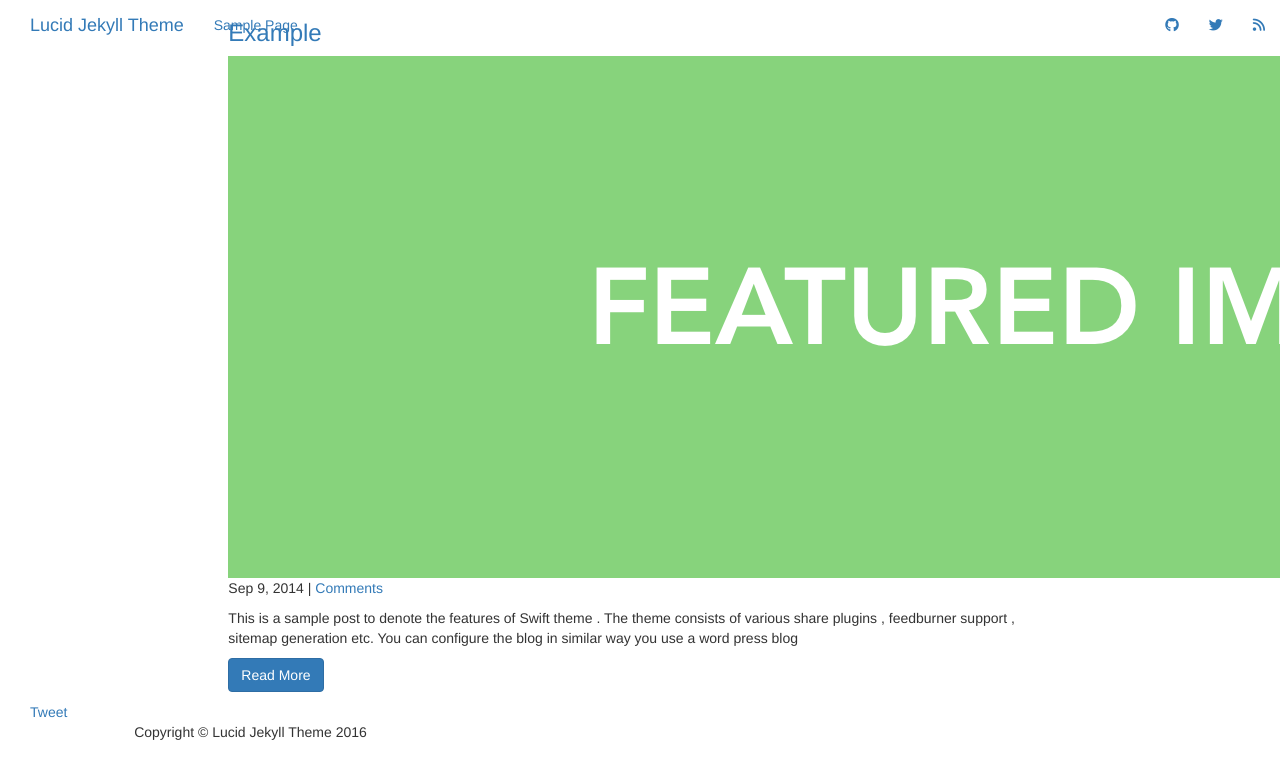
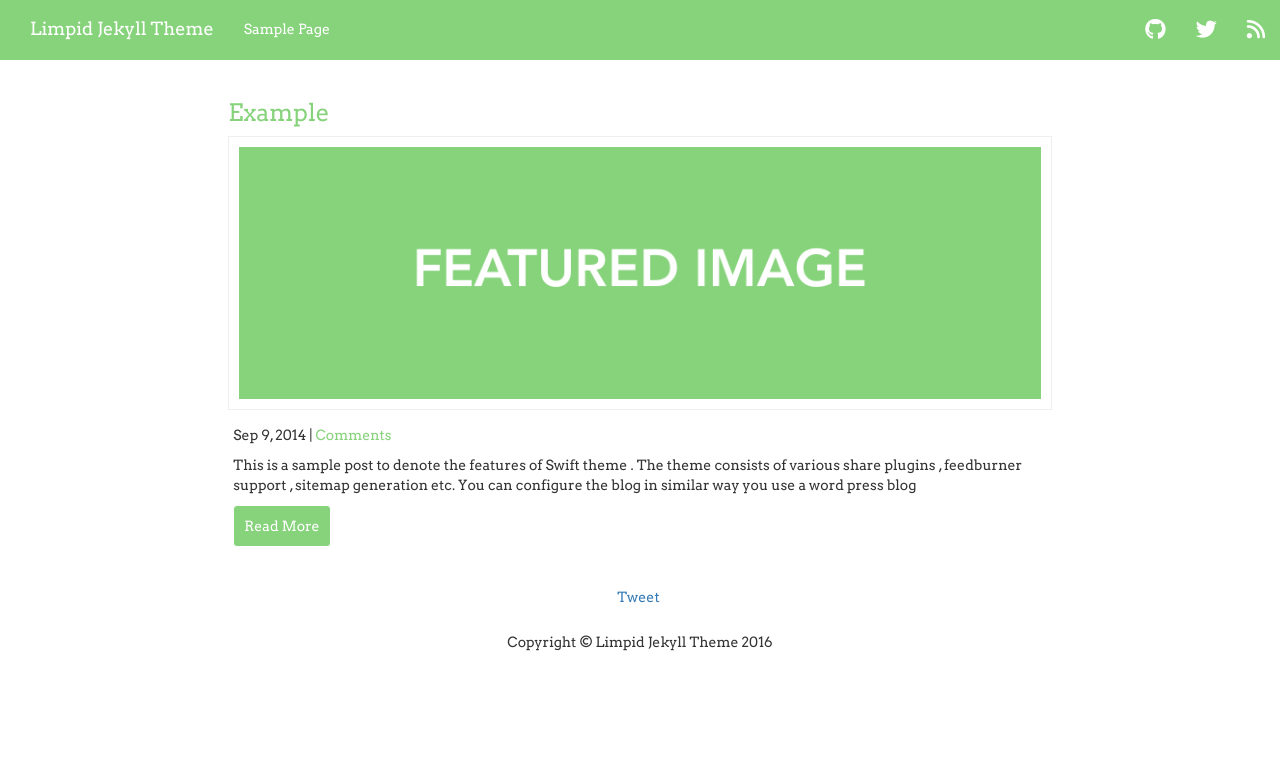
Before and after one commit to pranavrajs/limpid, a Jekyll site: the page built from index.html, in a window 1280 px wide. Shown: the top 779 px of the page. Built offline with Jekyll 4.4.1, drawn with Linux system fonts in a browser that asks for light colours; nearby versions of some CDN libraries; comment, search, counter and statistics services are not loaded.

Commit message:
Update config and link for subpages

```diff
--- a/_config.yml
+++ b/_config.yml
@@ -1,8 +1,8 @@
 # Site settings
-title: Lucid Jekyll Theme
+title: Limpid Jekyll Theme
 email: pranav@maangalabs.com
-description: Lucid Jekyll Theme is a clean, minimal theme for Jekyll websites.
-baseurl: "/limpid/" # the subpath of your site, e.g. /blog/
+description: Limpid Jekyll Theme is a clean, minimal theme for Jekyll websites.
+baseurl: /limpid # the subpath of your site, e.g. /blog/
 url: "http://maangalabs.com" # the base hostname & protocol for your site
 #twitter
 twitter_username: pranavrajs
--- a/_includes/head.html
+++ b/_includes/head.html
@@ -5,7 +5,7 @@
     <title>{% if page.title %}{{ page.title }}{% else %}{{ site.title }}{% endif %}</title>
     <meta name="description" content="{% if page.excerpt %}{{ page.excerpt | strip_html | strip_newlines | truncate: 160 }}{% else %}{{ site.description }}{% endif %}">
     <meta name="google-translate-customization" content="b9870a0c7376df54-aa35852016e6a5cc-ga0a0d80f6c171f17-e"></meta>
-    <link rel="stylesheet" href="{{ " /css/main.css " | prepend: site.baseurl }}">
+    <link rel="stylesheet" href="{{ "/css/main.css " | prepend: site.baseurl }}">
     <link rel="canonical" href="{{ page.url | replace:'index.html','' | prepend: site.baseurl | prepend: site.url }}">
     <link rel="stylesheet" href="https://maxcdn.bootstrapcdn.com/bootstrap/3.3.6/css/bootstrap.min.css" integrity="sha384-1q8mTJOASx8j1Au+a5WDVnPi2lkFfwwEAa8hDDdjZlpLegxhjVME1fgjWPGmkzs7" crossorigin="anonymous">
     <link href='https://fonts.googleapis.com/css?family=Arvo:400,700' rel='stylesheet' type='text/css'>
--- a/_includes/include_js.html
+++ b/_includes/include_js.html
@@ -1,6 +1,6 @@
 <script src="https://code.jquery.com/jquery-1.10.2.min.js"></script>
 <script src="//maxcdn.bootstrapcdn.com/bootstrap/3.3.6/js/bootstrap.min.js"></script>
-<script type="text/javascript" src="/js/prettify.js"></script>
+<script type="text/javascript" src="{{'/js/prettify.js' | prepend: site.baseurl}}"</script>
 <script>
 var _gaq = _gaq || [];
 _gaq.push(['_setAccount', '{{site.google_analytics_id}}']);
--- a/_layouts/post.html
+++ b/_layouts/post.html
@@ -5,7 +5,7 @@ layout: default
     <div class="header">
         <h2>{{ page.title }}</h2>
         <p>{{ page.date | date: "%b %-d, %Y" }}</p>
-        <img src="{{page.featured_image}}">
+        <img src="{{page.featured_image  | prepend: site.baseurl}}">
     </div>
     <div class="col-sm-12">
         <div id="google_translate_element"></div>
--- a/index.html
+++ b/index.html
@@ -6,14 +6,14 @@ index: true
     {% for post in site.posts %}
     <div class="post-meta">
         <h3><a href="{{ post.url | prepend: site.baseurl }}">{{ post.title }}</a></h3>
-        <img src="{{post.featured_image}}">
+        <img src="{{post.featured_image  | prepend: site.baseurl}} ">
         <div class="post-descr">
             <p>
-                {{ post.date | date: "%b %-d, %Y" }} | {% if site.disqus_short_name and page.comments != false and site.disqus_show_comment_count == true %}<a class="comments" href="{% if page.index %}{{ root_url }}{{ post.url }}{% endif %}#disqus_thread">Comments</a> {% endif %}
+                {{ post.date | date: "%b %-d, %Y" }} | {% if site.disqus_short_name and page.comments != false and site.disqus_show_comment_count == true %}<a class="comments" href="{% if page.index %}{{ root_url }}{{ post.url | prepend: site.baseurl }}{% endif %}#disqus_thread">Comments</a> {% endif %}
             </p>
             {% if post.content contains '<!-- more -->' %}
             <p>{{ post.content | split:'<!-- more -->' | first }}
-                <a href="{{ post.url }}" class="btn btn-primary">Read More</a>
+                <a href="{{ post.url  | prepend: site.baseurl}}" class="btn btn-primary">Read More</a>
             </p>
         </div>
     </div>
```
Also changed, not shown: README.md.
